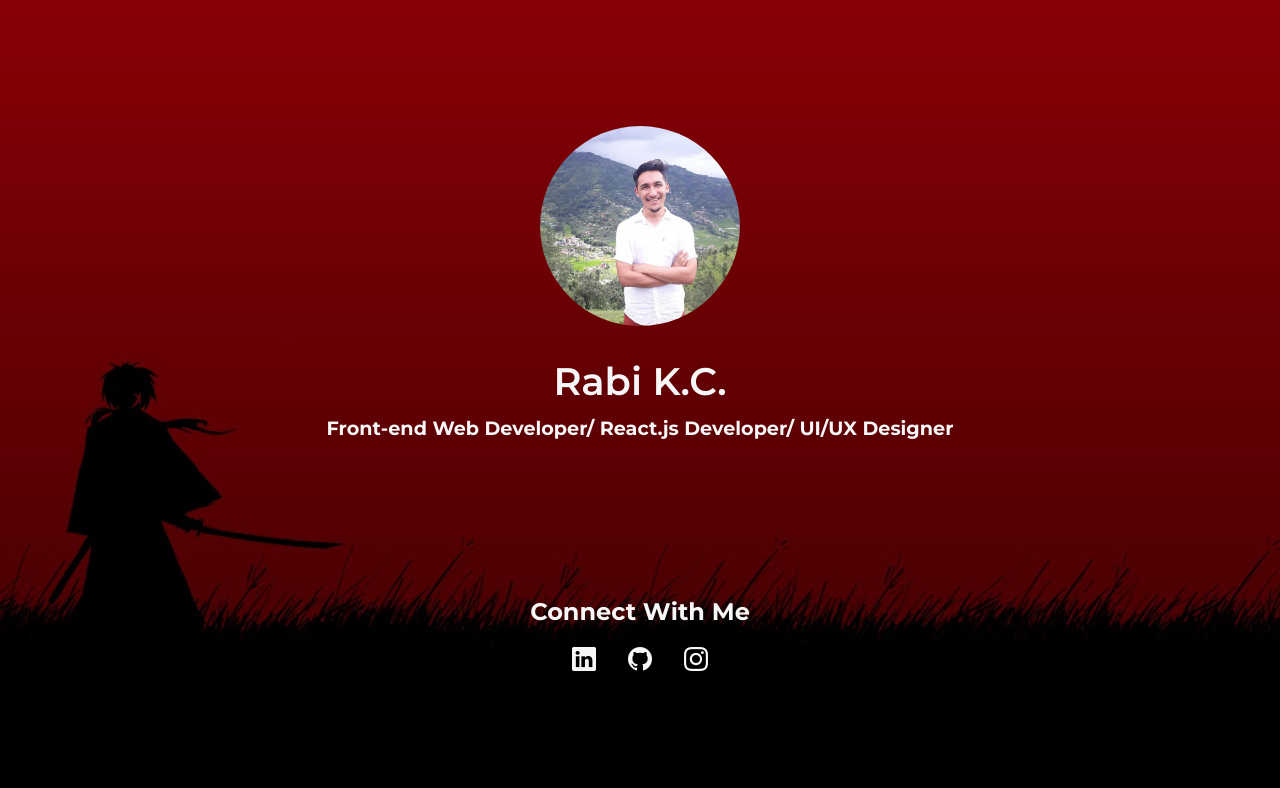
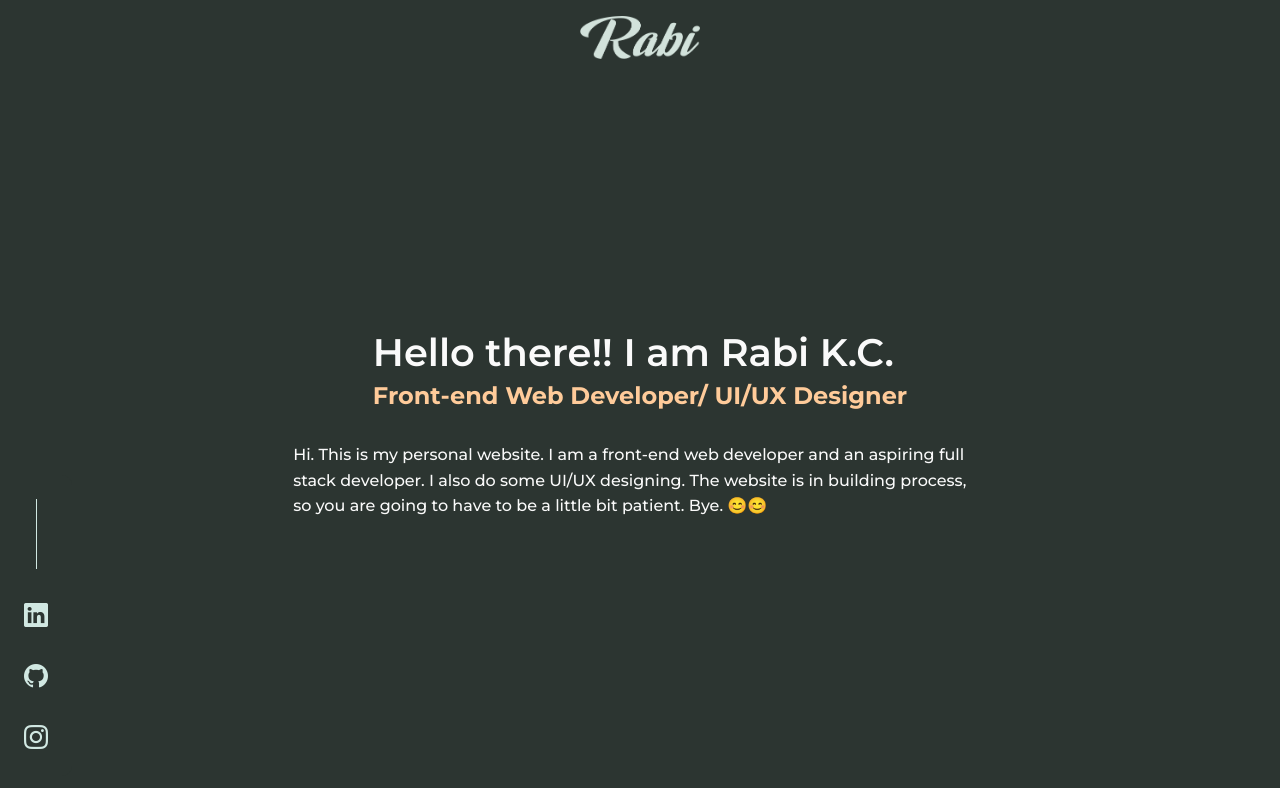
Before and after one commit to RabiKC/my-portfolio, a plain HTML site: page index.html in a window 1280 px wide. Drawn offline with nearby package versions, Linux system fonts and the light colour scheme.

Commit message:
changed the hero section and added page header

```diff
--- a/css/style.css
+++ b/css/style.css
@@ -9,88 +9,160 @@
   font-family: "Montserrat", sans-serif;
 }
 
+body {
+  background-color: red;
+}
+:root {
+  --primary-color: #2c3531;
+  --secondary-color: #116466;
+  --tertiary-color: #d9b08c;
+  --light-color: #ffcb9a;
+  --accent-color: #d1e8e2;
+  --divider-color: rgb(220, 220, 220);
+  --dark-gray-text: rgb(140, 140, 140);
+  --light-gray-text: rgb(200, 200, 200);
+  --white-text: rgb(250, 250, 250);
+  --black-text: rgb(35, 35, 35);
+}
+
 a {
   text-decoration: none;
+  color: var(--white-text);
 }
 
 li {
   list-style: none;
 }
 
-.home-page {
+p {
+  line-height: 1.6;
+  font-weight: 500;
+  max-width: 65ch;
+}
+
+.page__header {
+  background: transparent;
+  position: absolute;
+  top: 0;
+  left: 0;
+  width: 100%;
+  padding: 1rem 0;
+}
+
+.header__wrapper {
+  width: 75%;
+  margin: 0 auto;
+}
+
+.page__nav {
+  width: 100%;
   display: flex;
-  flex-direction: column;
   justify-content: center;
   align-items: center;
-  gap: 2rem;
-  width: 100%;
-  height: 100vh;
-  background: linear-gradient(to bottom, rgba(0, 0, 0, 0.3), rgba(0, 0, 0, 0.7)),
-    url("./../images/hero.jpg");
-  background-position: center;
-  background-size: cover;
-  background-repeat: no-repeat;
 }
 
-.profile-img {
-  width: 200px;
-  height: 200px;
-  overflow: hidden;
+.page__logo {
+  width: 120px;
+  margin: auto;
+}
+
+.page__logo img {
+  width: 100%;
+}
+
+.nav__links {
   display: flex;
   align-items: center;
   justify-content: center;
-  border-radius: 50%;
-  margin-top: auto;
+  gap: 2rem;
+  margin-right: auto;
+  display: none;
 }
 
-.home-page img {
-  width: 135%;
-  height: 100%;
+.hero__section {
+  background-color: var(--primary-color);
+  width: 100%;
+  min-height: 100vh;
+  padding: 3rem 0 0;
+  display: flex;
+  justify-content: center;
+  align-items: center;
 }
 
-h1 {
+.hero__wrapper {
+  width: 75%;
+  margin: 0 auto;
+  display: flex;
+  justify-content: center;
+  align-items: center;
+}
+
+.hero__wrapper .hero__left {
+  /* flex-basis: 60%; */
+  padding: 1rem 3rem;
+  color: var(--white-text);
+  display: flex;
+  justify-content: center;
+  align-items: center;
+  flex-direction: column;
+}
+
+.hero__wrapper .hero__left h2 {
+  color: var(--light-color);
+  margin-bottom: 2rem;
+}
+
+/* .hero__section .cartoon__img {
+  width: 300px;
+}
+
+.hero__section .cartoon__img img {
+  width: 100%;
+} */
+
+.hero__left h1 {
   font-size: 3rem;
   font-weight: 600;
-  text-align: center;
-  height: fit-content;
-  color: rgb(247, 247, 247);
-  margin-bottom: 0.7rem;
+  /* color: var(--white-text); */
+  margin-bottom: 0.3rem;
   font-size: clamp(2.4rem, 2.4vw, 3.2rem);
 }
 
-h2 {
-  color: rgb(247, 247, 247);
-  text-align: center;
-}
-
-.heading h2 {
-  font-size: 1.2rem;
-}
-
-.social-links {
+.social__links {
   display: flex;
   justify-content: center;
   align-items: center;
-  flex-wrap: wrap;
+  flex-direction: column;
   gap: 2rem;
+  position: fixed;
+  z-index: 100;
+  bottom: 3%;
+  padding: 1.5rem;
+  background-color: var(--primary-color);
+  border-radius: 0 10px 10px 0;
 }
 
-.social-links a {
-  color: rgb(247, 247, 247);
+.social__links::before {
+  content: "";
+  width: 1px;
+  height: 70px;
+  background-color: var(--accent-color);
+}
+
+.social__links a {
+  color: var(--accent-color);
   font-size: 1.5rem;
   display: block;
   width: 100%;
   transition: transform 250ms ease-in-out;
 }
 
-.social-links a:hover {
+.social__links a:hover {
   transform: scale(1.3);
 }
-.connect {
-  margin-top: auto;
-  margin-bottom: auto;
+
+@media screen and (max-width: 768px) {
+  .nav__links {
+    display: none;
+  }
 }
-
-.connect h2 {
-  margin-bottom: 1.2rem;
-}
--- a/index.html
+++ b/index.html
@@ -10,121 +10,50 @@
       rel="stylesheet"
       href="https://cdn.jsdelivr.net/npm/bootstrap-icons@1.5.0/font/bootstrap-icons.css"
     />
-    <style>
-      @import url("https://fonts.googleapis.com/css2?family=Montserrat:wght@400;500;600;700&display=swap");
-
-      *,
-      *::before,
-      *::after {
-        padding: 0;
-        margin: 0;
-        box-sizing: border-box;
-        font-family: "Montserrat", sans-serif;
-      }
-
-      a {
-        text-decoration: none;
-      }
-
-      li {
-        list-style: none;
-      }
-
-      .home-page {
-        display: flex;
-        flex-direction: column;
-        justify-content: center;
-        align-items: center;
-        gap: 2rem;
-        width: 100%;
-        height: 100vh;
-        background: linear-gradient(
-            to bottom,
-            rgba(0, 0, 0, 0.3),
-            rgba(0, 0, 0, 0.7)
-          ),
-          url("./../images/hero.jpg");
-        background-position: center;
-        background-size: cover;
-        background-repeat: no-repeat;
-      }
-
-      .profile-img {
-        width: 200px;
-        height: 200px;
-        overflow: hidden;
-        display: flex;
-        align-items: center;
-        justify-content: center;
-        border-radius: 50%;
-        margin-top: auto;
-      }
-
-      .home-page img {
-        width: 135%;
-        height: 100%;
-      }
-
-      h1 {
-        font-size: 3rem;
-        font-weight: 600;
-        text-align: center;
-        height: fit-content;
-        color: rgb(247, 247, 247);
-        margin-bottom: 0.7rem;
-        font-size: clamp(2.4rem, 2.4vw, 3.2rem);
-      }
-
-      h2 {
-        color: rgb(247, 247, 247);
-        text-align: center;
-      }
-
-      .heading h2 {
-        font-size: 1.2rem;
-      }
-
-      .social-links {
-        display: flex;
-        justify-content: center;
-        align-items: center;
-        flex-wrap: wrap;
-        gap: 2rem;
-      }
-
-      .social-links a {
-        color: rgb(247, 247, 247);
-        font-size: 1.5rem;
-        display: block;
-        width: 100%;
-        transition: transform 250ms ease-in-out;
-      }
-
-      .social-links a:hover {
-        transform: scale(1.3);
-      }
-      .connect {
-        margin-top: auto;
-        margin-bottom: auto;
-      }
-
-      .connect h2 {
-        margin-bottom: 1.2rem;
-      }
-    </style>
   </head>
   <body>
+    <header class="page__header">
+      <div class="header__wrapper">
+        <nav class="page__nav">
+          <div class="page__logo">
+            <!-- ROOSTER FONT -- FONTSPACE-->
+            <img src="./images/logo.png" alt="Rabi KC" />
+          </div>
+          <ul class="nav__links">
+            <li><a href="#">Home</a></li>
+            <li><a href="#">About</a></li>
+            <li><a href="#">Contact</a></li>
+            <li><a href="#">Projects</a></li>
+          </ul>
+        </nav>
+      </div>
+    </header>
     <main class="home-page">
+      <section class="hero__section">
+        <div class="hero__wrapper">
+          <div class="hero__left">
+            <div class="hero__header">
+              <h1>Hello there!! I am Rabi K.C.</h1>
+              <h2>Front-end Web Developer/ UI/UX Designer</h2>
+            </div>
+            <p>
+              Hi. This is my personal website. I am a
+              front-end web developer and an aspiring full stack developer. I
+              also do some UI/UX designing. The website is in building process, so you are going to have to be a little bit patient. Bye. 😊😊
+            </p>
+          </div>
+          <!-- <div class="hero__right">
+            <div class="cartoon__img">
+              <img src="./images/hero-img.png" alt="Rabi KC" />
+            </div>
+          </div>
+        </div> -->
+      </section>
       <div class="profile-img">
-        <img src="./images/profile.jpg" alt="Rabi KC" />
+        <!-- <img src="./images/profile.jpg" alt="Rabi KC" /> -->
       </div>
-      <div class="heading">
-        <h1>Rabi K.C.</h1>
-        <h2>Front-end Web Developer/ React.js Developer/ UI/UX Designer</h2>
-      </div>
-      <div class="connect">
-        <h2>Connect With Me</h2>
-        <ul class="social-links">
+
+      <ul class="social__links">
         <li>
           <a
             href="https://www.linkedin.com/in/rabi-kc-132770219/"
@@ -143,7 +72,6 @@
           ></a>
         </li>
       </ul>
-      </div>
     </main>
   </body>
 </html>
```
Also changed, not shown: images/hero-img.png (added), images/logo-1.png (added), images/logo-2.png (added), images/logo.png (added). Lines whose indentation alone changed are shown as unchanged.
